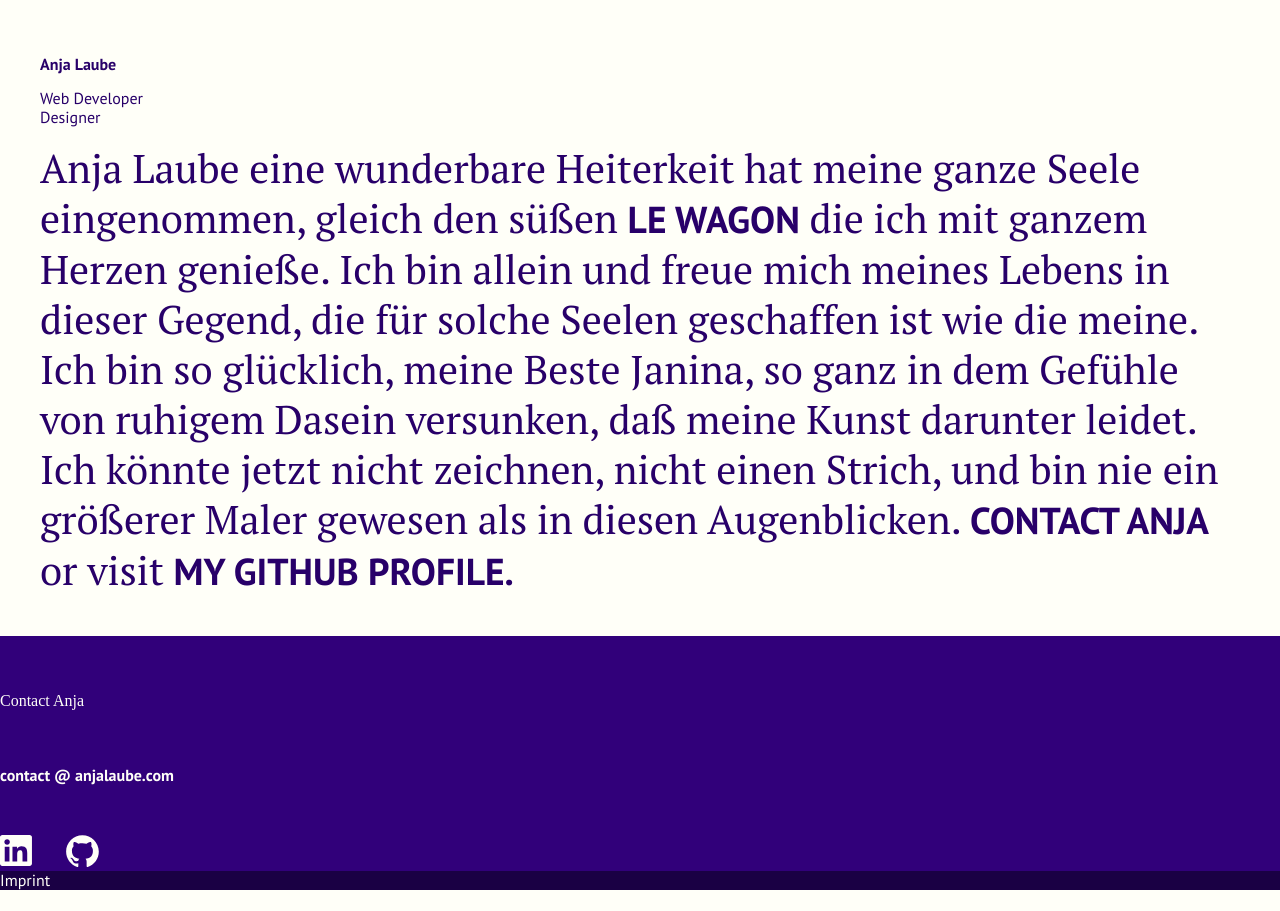
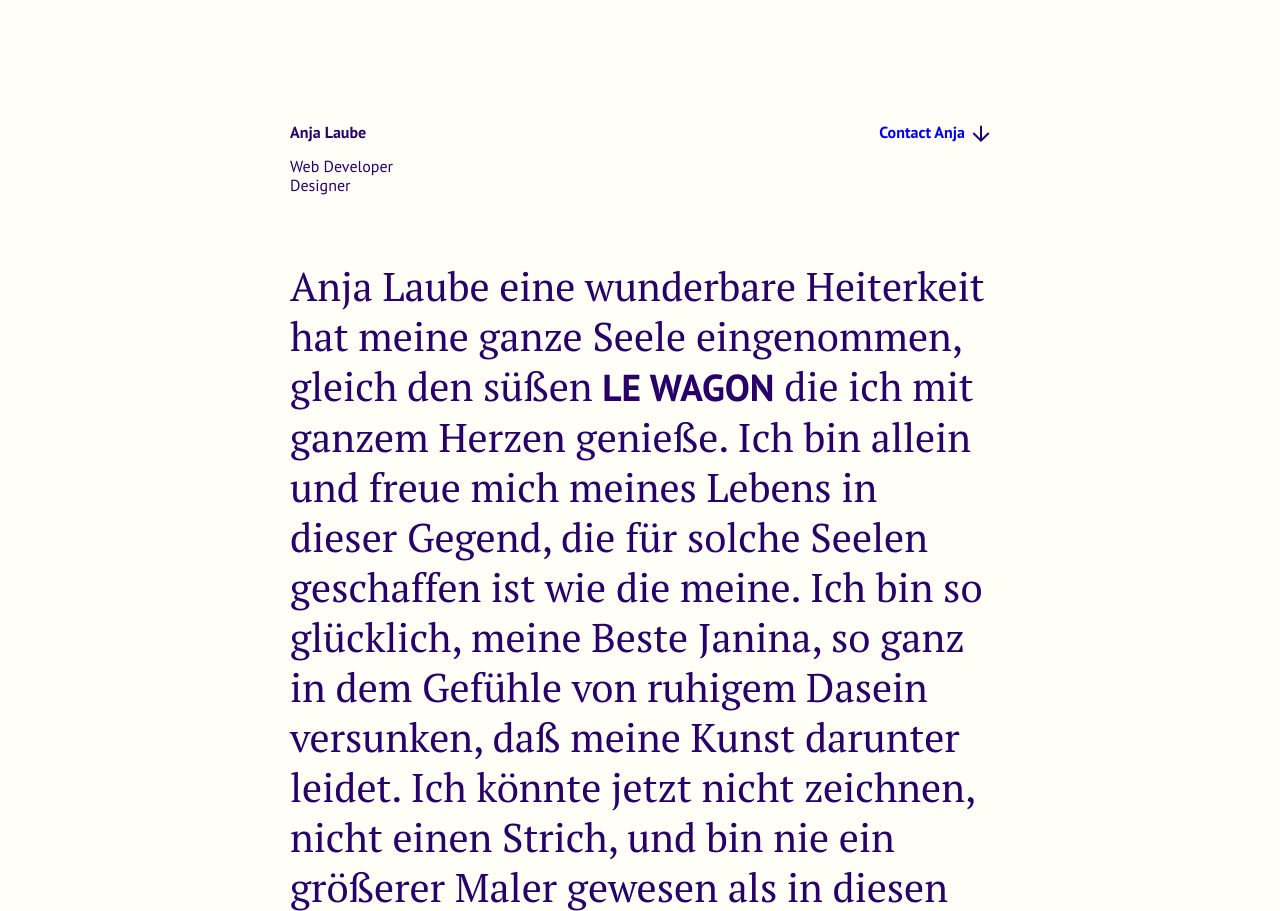
Before and after one commit to AnjaLaube3000/simpleWebsiteForMyself, a website built with webpack: page public/index.html in a window 1280 px wide. Shown: the top 911 px of the page. Before the commit the page ends 890 px from the top, so only its background shows below. Built offline with nearby package versions, Linux system fonts and the light colour scheme.

Commit message:
layout as per design

```diff
--- a/public/index.html
+++ b/public/index.html
@@ -9,8 +9,9 @@
 </head>
 <body>
   <div id="main">
+    <div id='center-elements'>
       <div id="box-top">
-      <div class="contact">
+        <div id='contact-top-left 'class="contact-left">
           <p class="contact-bold">
             Anja Laube
           </p>
@@ -21,23 +22,39 @@
             <span class='clock'></span>
           </p>
         </div>
+        <div id='contact-top-right'>
+          <a class="contact-bold" href='#box-bottom's>Contact Anja</a>
+          <a id='arrow' href='#box-bottom'>
+            <img src="images/arrow-down.svg" alt="Arrow down"></a>
+        </div>
+      </div>
 
       <div class="about">
         <p class="about-serif">Anja Laube eine wunderbare Heiterkeit hat meine ganze Seele eingenommen, gleich den süßen <a href="" class="about-bold">Le Wagon</a> die ich mit ganzem Herzen genieße. Ich bin allein und freue mich meines Lebens in dieser Gegend, die für solche Seelen geschaffen ist wie            die meine. Ich bin so glücklich, meine Beste Janina, so ganz in dem Gefühle von ruhigem Dasein versunken, daß meine Kunst
           darunter leidet. Ich könnte jetzt nicht zeichnen, nicht einen Strich, und bin nie ein größerer Maler gewesen als in
-          diesen Augenblicken. <a href="" class="about-bold">Contact Anja</a> or visit <a href="https://github.com/AnjaLaube3000" class="about-bold">my GitHub profile.</a></p>
+          diesen Augenblicken. <a href="" class="about-bold">Contact Anja</a> or visit <a href="https://github.com/AnjaLaube3000" class="about-bold">my GitHub profile.</a>
+        </p>
       </div>
     </div>
 
+
+
     <div id="box-bottom">
-      <div id="contact-page2">
-        <p>Contact Anja </p>
+      <div id="contact-bottom">
+        <p class='contact-30px'>Contact Anja </p>
         <div class="address contact-normal">
-          <p class="contact-bold" id="email">contact @ anjalaube.com</p>
+          <p class="contact-bold-21px" id="email">contact@anjalaube.com</p>
         </div>
-        <div id="socialMedia">
-          <a href="https://www.linkedin.com/in/anja-laube/"><img src="images/LinkedIn.svg" alt="LinkedIn Icon"></a>
-          <a href="https://github.com/AnjaLaube3000" id="githubIcon"><img src="images/GitHub.svg" alt="Github Icon"></a>
+        <div class="socialMedia">
+          <a id='github' href="https://github.com/AnjaLaube3000">
+            <img class='image-main' src="images/GitHub.svg" alt="Github Icon">
+            <img class='image-main-hover' id="githubIcon-pink"src="images/GitHub-pink.svg" alt="Github Icon">
+          </a>
+          <a href="https://www.linkedin.com/in/anja-laube/">
+            <img class='image-main'src="images/LinkedIn.svg" alt="LinkedIn Icon">
+            <img class='image-main-hover' src="images/LinkedIn-pink.svg"
+              alt="LinkedIn Icon">
+          </a>
         </div>
       </div>
     </div>
--- a/public/styles/fonts.css
+++ b/public/styles/fonts.css
@@ -54,6 +54,21 @@ fallback: Times, Times New Roman, serif */
   margin-bottom: 0;
 }
 
+.contact-bold-21px {
+  font-family: "PTSans-Bold", sans-serif;
+  font-weight: 700;
+  font-size: 21px;
+}
+
+.contact-30px {
+  font-family: "PTSerif-Regular", serif;
+  font-weight: 400;
+  font-size: 30px;
+  line-height: 45px;
+}
+
+
+
 /* ABOUT TEXT */
 .about-bold {
   font-family: "PTSans-Bold", sans-serif;
--- a/public/styles/styles.css
+++ b/public/styles/styles.css
@@ -11,50 +11,86 @@ body {
 #main {
   display: flex;
   flex-direction: column;
+  align-items: center;
+  width: 100%;
+  background: #FFFFF8;
 }
+
 /* //white top part */
+#center-elements {
+  width: 700px;
+  padding-top: 108px;
+  padding-bottom: 108px;
+}
+
 #box-top {
   display: flex;
-  flex-direction: column;
-  padding: 40px 40px 40px 40px;
-}
-
-.contact {
+  flex-direction: row;
+  justify-content: space-between;
   color: #280069;
 }
 
-.contact p {
-  margin: 0 0;
+#box-top p {
   padding-top: 15px;
-  width: 137px;
+}
+
+#contact-top-right {
+  display: flex;
+  flex-direction: row;
+  padding-top: 15px;
+}
+
+#contact-top-right a {
+  text-decoration: none;
+  padding-left: 7px;
+}
+
+#arrow {
+  padding-top: 2px;
+}
+
+#contact-top-right a:hover {
+  color: #FF3A66;
 }
 
 .about-serif {
   margin: 0 0;
+  padding-top: 50px;
 }
 
 /* // blue bottom part */
 #box-bottom {
   display: flex;
   flex-direction: column;
+  justify-content: center;
+  align-items: center;
+  height: 522px;
   background: #31007A;
   overflow: hidden;
   color: #FFFFF8;
   display: flex;
   flex-direction: row;
   padding-top: 40px;
+  width: 100%;
 }
 
-#contact-page2 #email {
-  padding-top: 40px;
+#contact-bottom {
+  display: flex;
+  flex-direction: column;
+  align-items: center;
+}
+
+#email {
+  padding-top: 95px;
+  letter-spacing: 1px;
+}
+
+#email:hover {
+  color: #FF3A66;
 }
 
 #socialMedia {
   padding-top: 50px;
-}
-
-#socialMedia a{
-  text-decoration: none;
   color: #FFFFF8;
 }
 
@@ -62,14 +98,62 @@ body {
   padding-left: 30px;
 }
 
+.socialMedia {
+  display: flex;
+  flex-direction: row;
+  justify-content: space-between;
+  width: 120px;
+}
+
+.socialMedia a {
+  position: relative;
+  padding-top: 66px;
+}
+
+.socialMedia a img.image-main-hover {
+  position: absolute;
+  top: -20px;
+  right: 0;
+  left: 0;
+  bottom: 0;
+  object-fit: contain;
+  opacity: 0;
+  width: 32px;
+  padding-top: 86px;
+}
+
+.socialMedia a:hover img.image-main-hover{
+  opacity: 1;
+}
+
+.socialMedia a:hover img.image-main{
+  opacity: 0;
+}
+
+#github {
+  padding-top: 65px;
+}
+#githubIcon-pink {
+  width: 34px;
+}
+
 /* //dark blue footer */
 #footer {
   background: #1A0044;
+  height: 166px;
+  display: flex;
+  justify-content: center;
+  align-items: center;
+  width: 100%;
 }
 
 #footer a {
   color: #FFFFF8;
   text-decoration: none;
+}
+
+#footer a:hover {
+  color: #FF3A66;
 }
 
 /* CSS for screen sizes between ipadPortrait and big smartphones*/
```
Also changed, not shown: public/images/GitHub-pink.svg (added), public/images/LinkedIn-pink.svg (added), public/images/arrow-down-magenta.svg (added), public/images/arrow-down.svg (added), public/images/chevron_blue.svg (deleted), public/images/chevron_white.svg (deleted), public/impressum.html (added). Lines whose indentation alone changed are shown as unchanged.
